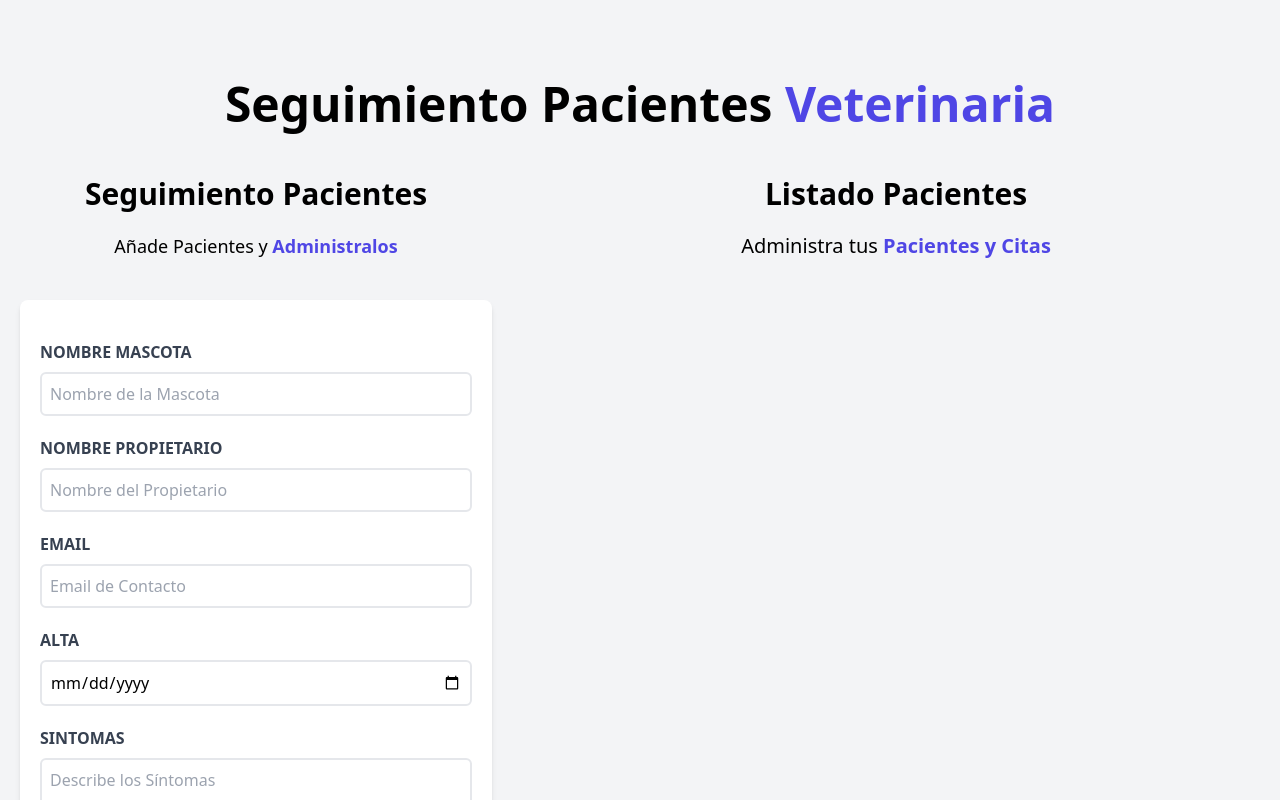
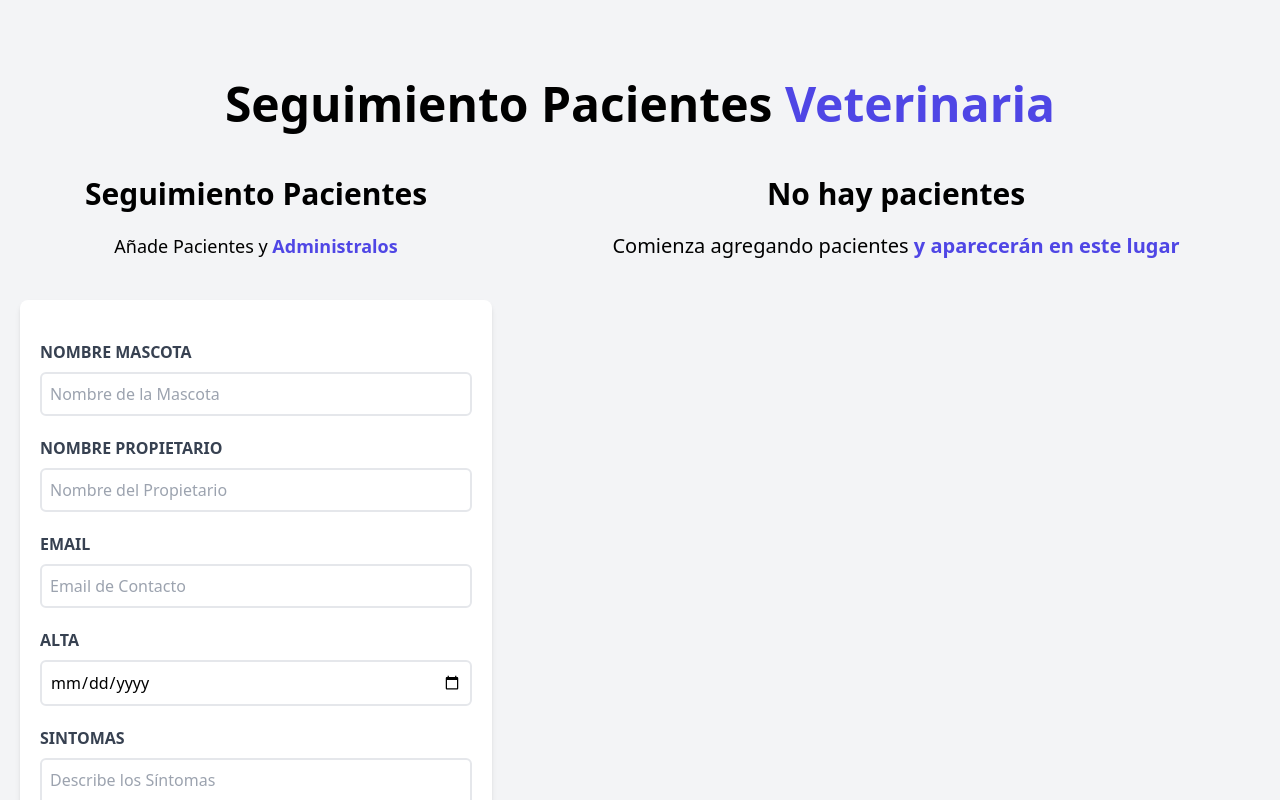
Before and after one commit to jimmy-bustillo/citas-react, a React (Vite) app: page / in a window 1280 px wide. Shown: the top 800 px of the page. Built offline with nearby package versions, Linux system fonts and the light colour scheme.

Commit message:
Agrega condicional para mostrar el encabezado en el componente

```diff
--- a/src/components/ListadoPacientes.jsx
+++ b/src/components/ListadoPacientes.jsx
@@ -1,23 +1,30 @@
 import React from "react";
 import Paciente from "./Paciente";
 
-const ListadoPacientes = ({pacientes}) => {
-
+const ListadoPacientes = ({ pacientes }) => {
   return (
     <div className="md:w-1/2 lg:w-3/5 md:h-screen overflow-y-scroll">
+      {pacientes && pacientes.lenght ? (
+        <>
           <h2 className="font-black text-3xl text-center">Listado Pacientes</h2>
           <p className="text-xl mt-5 mb-10 text-center">
             Administra tus {""}
             <span className="text-indigo-600 font-bold">Pacientes y Citas</span>
           </p>
 
-      { pacientes.map( paciente => (
-        <Paciente
-          key={paciente.id}
-          paciente={paciente}
-        />
+          {pacientes.map((paciente) => (
+            <Paciente key={paciente.id} paciente={paciente} />
           ))}
-
+        </>
+      ) : (
+        <>
+          <h2 className="font-black text-3xl text-center">No hay pacientes</h2>
+          <p className="text-xl mt-5 mb-10 text-center">
+            Comienza agregando pacientes {""}
+            <span className="text-indigo-600 font-bold">y aparecerán en este lugar</span>
+          </p>
+        </>
+      )}
     </div>
   );
 };
```
Lines whose indentation alone changed are shown as unchanged.
